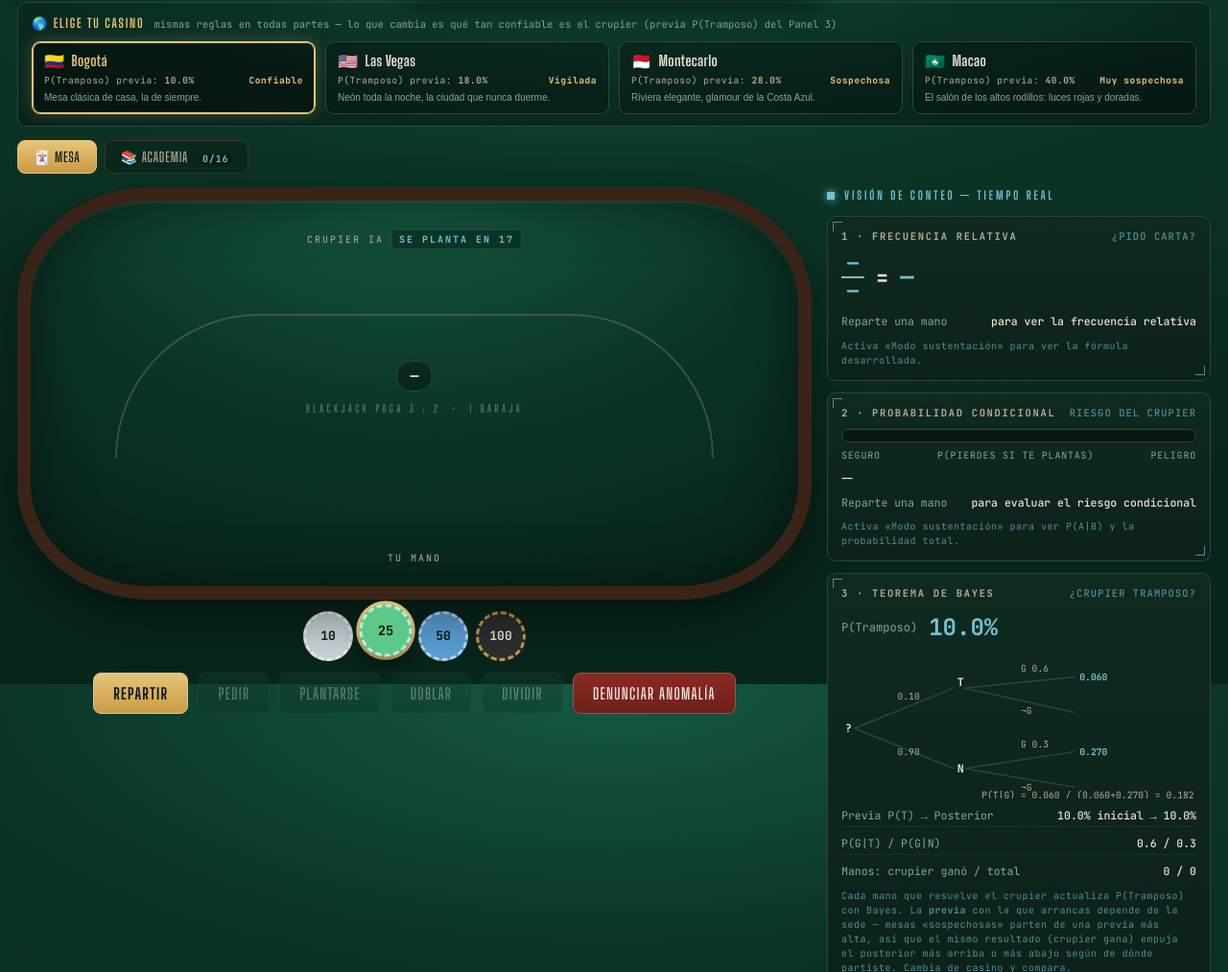
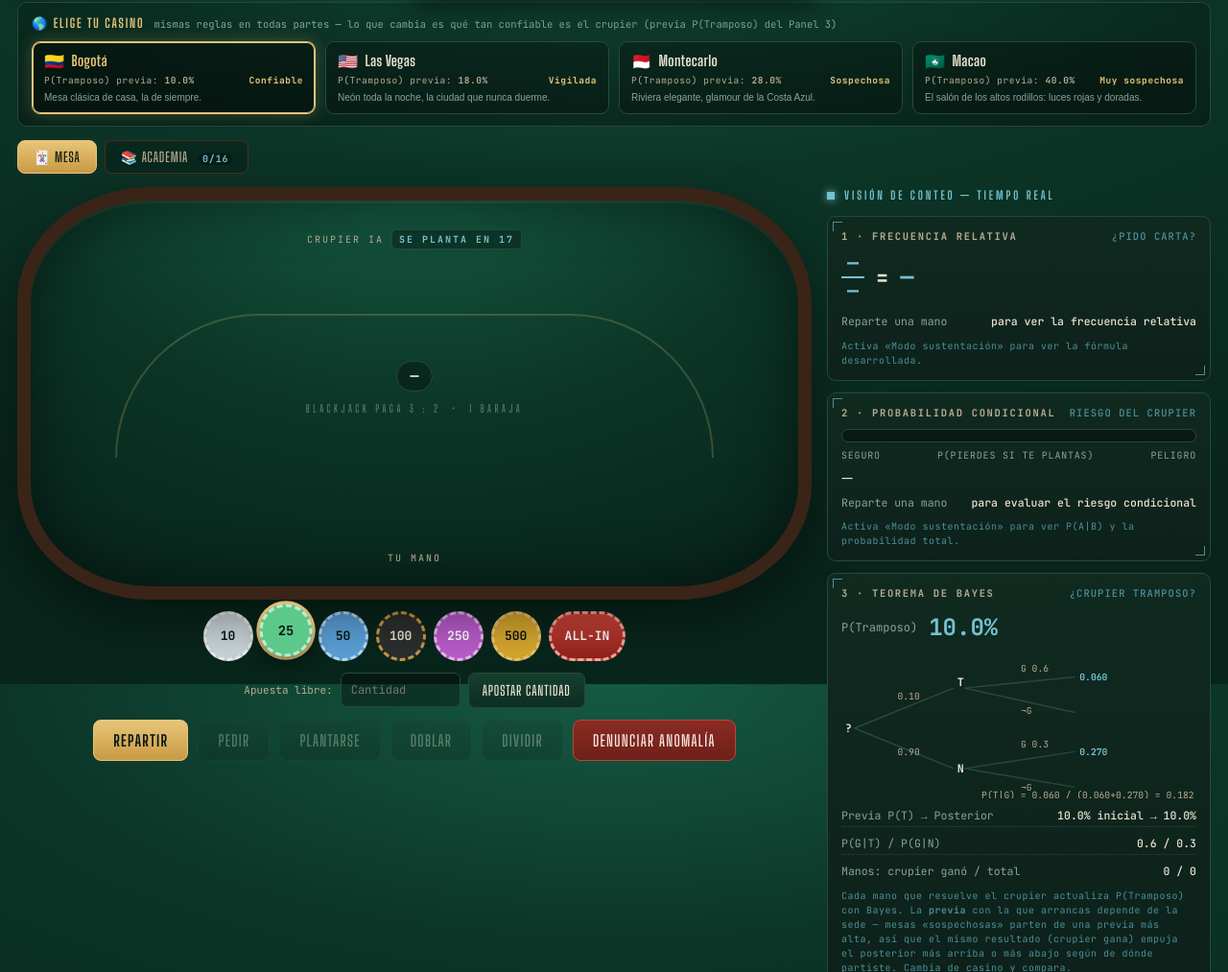
Before and after one commit to alejo000111/Casino-Calculo, a plain HTML site: page index.html in a window 1280 px wide. Shown: the part 87-1100 px from the top of the page at 96% size. Drawn offline with Linux system fonts and the light colour scheme.

Commit message:
Recupera las fichas 250/500, ALL-IN y apuesta personalizada
Ese trabajo del equipo existía pero quedó únicamente dentro de
Casino-Calculo-main/index.html (la copia duplicada de una subida por
arrastrar-y-soltar), que se eliminó en el commit de limpieza anterior
sin darme cuenta de que tenía funcionalidad única. Lo recupero del
historial y lo porto al index.html real:

- Fichas de 250 y 500, además de las de 10/25/50/100
- Botón ALL-IN: apuesta todas las fichas disponibles
- Campo de apuesta libre con validación (Enter también confirma)
- Los botones de ficha se deshabilitan si no alcanzan las fichas
- La multa de una denuncia infundada (4x la apuesta) ya escala sola
  con esto, porque ahora la apuesta puede ser mucho mayor

Co-Authored-By: Claude Sonnet 5 <noreply@anthropic.com>

```diff
--- a/index.html
+++ b/index.html
@@ -214,8 +214,29 @@
   .chip[data-v="25"]{background:#5cc98a}
   .chip[data-v="50"]{background:#5aa0d8}
   .chip[data-v="100"]{background:#2b2f2d;color:var(--bone);border-color:var(--brass)}
+  .chip[data-v="250"]{background:#b95bca;color:#fff}
+  .chip[data-v="500"]{background:#d6a62d;color:var(--ink);border-color:var(--brass-hi)}
+  .chip.allin{width:auto;min-width:72px;border-radius:26px;padding:0 14px;
+    background:linear-gradient(180deg,#d1483b,#8e211b);color:#fff;border-color:#f0a89f}
   .chip[aria-pressed="true"]{transform:translateY(-6px) scale(1.06);box-shadow:0 8px 16px rgba(0,0,0,.4),0 0 0 3px var(--brass-hi)}
+  .chip:disabled{opacity:.3;cursor:not-allowed;filter:grayscale(.7)}
   .chip:focus-visible{outline:2px solid var(--data);outline-offset:3px}
+  .custom-bet{display:flex;align-items:center;justify-content:center;gap:8px;flex-wrap:wrap;width:100%}
+  .custom-bet label{font-family:"JetBrains Mono",monospace;font-size:11px;color:var(--bone-dim)}
+  .custom-bet input{
+    width:125px;padding:9px 10px;border-radius:7px;border:1px solid var(--line);
+    background:rgba(0,0,0,.35);color:var(--bone);font-family:"JetBrains Mono",monospace;
+    font-size:12px;outline:none;
+  }
+  .custom-bet input:focus{border-color:var(--data);box-shadow:0 0 0 2px rgba(116,194,209,.15)}
+  .custom-bet input:disabled{opacity:.35;cursor:not-allowed}
+  .custom-bet button{
+    font-family:"Big Shoulders Display",sans-serif;font-weight:600;font-size:14px;
+    letter-spacing:.06em;text-transform:uppercase;padding:9px 14px;border-radius:7px;cursor:pointer;
+    background:linear-gradient(180deg,#153f30,#0e2e23);color:var(--bone);border:1px solid var(--line);
+  }
+  .custom-bet button:hover:not(:disabled){border-color:var(--data-dim);transform:translateY(-1px)}
+  .custom-bet button:disabled{opacity:.34;cursor:not-allowed}
   .actions{display:flex;gap:10px;flex-wrap:wrap;justify-content:center}
   .btn{
     font-family:"Big Shoulders Display",sans-serif;font-weight:600;font-size:16px;
@@ -595,6 +616,14 @@
           <button class="chip" data-v="25" aria-pressed="true">25</button>
           <button class="chip" data-v="50" aria-pressed="false">50</button>
           <button class="chip" data-v="100" aria-pressed="false">100</button>
+          <button class="chip" data-v="250" aria-pressed="false">250</button>
+          <button class="chip" data-v="500" aria-pressed="false">500</button>
+          <button class="chip allin" id="bAllIn" aria-pressed="false">ALL-IN</button>
+        </div>
+        <div class="custom-bet">
+          <label for="customBet">Apuesta libre:</label>
+          <input type="number" id="customBet" min="1" step="1" placeholder="Cantidad">
+          <button id="bCustomBet">Apostar cantidad</button>
         </div>
         <div class="actions" id="actions">
           <button class="btn primary" id="bDeal">Repartir</button>
@@ -1488,10 +1517,18 @@ function renderControls(){
                              cardVal(h.cards[0].r) === cardVal(h.cards[1].r) && S.chips >= h.staked);
   $("#bDenounce").disabled = playing || S.phase === "dealer";
   $("#bLoan").hidden = !(S.chips < 10 && (S.phase === "betting" || S.phase === "resolved"));
-  document.querySelectorAll("#chips .chip").forEach(c => {
-    c.setAttribute("aria-pressed", String(Number(c.dataset.v) === S.bet));
-    c.disabled = !betting;
+  document.querySelectorAll("#chips .chip[data-v]").forEach(c => {
+    const value = Number(c.dataset.v);
+    c.setAttribute("aria-pressed", String(betting && value === S.bet));
+    c.disabled = !betting || value > S.chips;
   });
+  const allIn = $("#bAllIn");
+  allIn.setAttribute("aria-pressed", String(betting && S.chips > 0 && S.bet === Math.floor(S.chips)));
+  allIn.disabled = !betting || S.chips <= 0;
+  const customBet = $("#customBet"), customBetBtn = $("#bCustomBet");
+  customBet.disabled = !betting || S.chips <= 0;
+  customBet.max = Math.floor(Math.max(0, S.chips));
+  customBetBtn.disabled = !betting || S.chips <= 0;
 }
 
 /* ---------------- Panel 5: convergencia de la simulación de Monte Carlo ---------------- */
@@ -1584,10 +1621,28 @@ $("#modalClose").addEventListener("click", () => {
   $("#tableWrap").classList.remove("reveal");
   if(S.phase === "resolved") newRoundState(); else render();
 });
-document.querySelectorAll("#chips .chip").forEach(c => c.addEventListener("click", () => {
+document.querySelectorAll("#chips .chip[data-v]").forEach(c => c.addEventListener("click", () => {
   if(S.phase !== "betting") return;
-  S.bet = Number(c.dataset.v); render();
+  const value = Number(c.dataset.v);
+  if(value > S.chips){ toast(`No tienes suficientes fichas para apostar <b>${fnum(value)}</b>.`); return; }
+  S.bet = value; $("#customBet").value = ""; render();
 }));
+$("#bAllIn").addEventListener("click", () => {
+  if(S.phase !== "betting") return;
+  if(S.chips <= 0){ toast("No tienes fichas para apostar."); return; }
+  S.bet = Math.floor(S.chips); $("#customBet").value = ""; render();
+  toast(`<b>ALL-IN</b>: apuestas todas tus fichas (${fnum(S.bet)}).`);
+});
+$("#bCustomBet").addEventListener("click", () => {
+  if(S.phase !== "betting") return;
+  const value = Number($("#customBet").value);
+  if(!Number.isFinite(value) || value < 1){ toast("Introduce una cantidad válida de fichas."); return; }
+  const bet = Math.floor(value);
+  if(bet > S.chips){ toast(`No puedes apostar <b>${fnum(bet)}</b>. Solo tienes <b>${fnum(S.chips)}</b> fichas.`); return; }
+  S.bet = bet; render();
+  toast(`Apuesta personalizada: <b>${fnum(bet)}</b> fichas.`);
+});
+$("#customBet").addEventListener("keydown", e => { if(e.key === "Enter"){ e.preventDefault(); $("#bCustomBet").click(); } });
 $("#tgSust").addEventListener("click", e => {
   const on = document.body.classList.toggle("sustentacion");
   e.currentTarget.setAttribute("aria-pressed", String(on));
```
